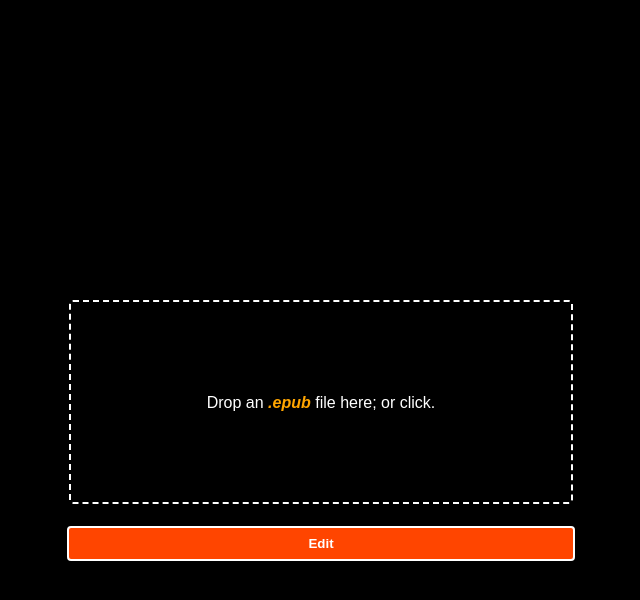
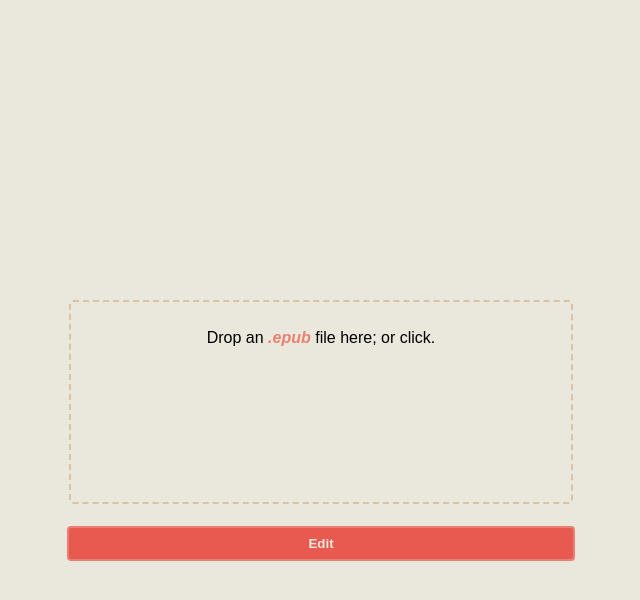
Before and after one commit to davekeogh/epubmangler, a FastAPI app: page / in a window 1280 px wide. Shown: the top 600 px of the page, without its empty margins (321-961 px from the left). Run offline with FastAPI, Linux system fonts and the light colour scheme.

Commit message:
web: some reorganizing

```diff
--- a/web/main.py
+++ b/web/main.py
@@ -6,47 +6,54 @@ import uuid
 
 from pathlib import Path
 
-from fastapi import FastAPI, File, Form, UploadFile
+from fastapi import FastAPI, File, UploadFile, Request
 from fastapi.responses import HTMLResponse
 from fastapi.staticfiles import StaticFiles
 
 from epubmangler import EPub, strip_namespace
 
+
+class TemplateResponse(HTMLResponse):
+    template:str = open(Path('static/template.html'), 'r').read()
+    def __init__(self, inner_html: str) -> None:
+        HTMLResponse.__init__(self, self.template.replace('{{body}}', inner_html))
+
+
 app = FastAPI()
-app.mount("/static", StaticFiles(directory="static"), name="static")
-template = open(Path("static/template.html"), "r").read()
-
-# TODO: Needs a backend to delete everything in /upload after a while
-
+app.mount('/static', StaticFiles(directory='static'), name='static')
+app.mount('/upload', StaticFiles(directory='upload'), name='upload')
 
 @app.get("/")
 async def main():
-    return HTMLResponse(open(Path("static/main.html"), "r").read())
+    return HTMLResponse(open(Path('static/main.html'), 'r').read())
 
 
-@app.post("/edit")
+@app.post('/edit')
 async def edit(file: UploadFile = File(...)):
     filename = Path("upload", file.filename)
 
-    with open(filename, "wb") as temp:
+    with open(filename, 'wb') as temp:
         temp.write(await file.read())
 
     try:
         epub = EPub(filename)
     except ValueError:
         os.remove(filename)
-        return HTMLResponse(template.replace("{{ body }}", f"not an epub: {filename}"))
+        return TemplateResponse(f'not an epub: {filename}')
 
-    cover_path = Path(epub.get_cover())
-    temp_cover = Path()
     inner_html = ''
 
-    if cover_path.is_file():
-        temp_cover = Path('static/images', f'{uuid.uuid4()}{cover_path.suffix}')
-        shutil.copy(cover_path, temp_cover)
+    if epub.get_cover():
+        cover_path = Path(epub.get_cover())
+        temp_cover = Path()
+        inner_html += '<div id="content">'
 
-    if temp_cover.is_file():
-        inner_html += f'<img src="{temp_cover}" alt="cover image" />\n'
+        if cover_path.is_file():
+            temp_cover = Path('upload/image', f'{uuid.uuid4()}{cover_path.suffix}')
+            shutil.copy(cover_path, temp_cover)
+
+        if temp_cover.is_file():
+            inner_html += f'<img src="{temp_cover}" alt="cover image" />\n'
 
     inner_html += (
         f'<p>editing: {filename.name}</p>\n'
@@ -55,10 +62,17 @@ async def edit(file: UploadFile = File(...)):
     )
 
     for item in epub.metadata:
-        inner_html += (
-            f'<label for="{item.tag}">{strip_namespace(item.tag)}:</label>'
-            f'<input type="text" name="{item.tag}-text" value="{item.text}" />'
-        )
+        if strip_namespace(item.tag) == 'description':
+            inner_html += (
+                f'<label for="{item.tag}">{strip_namespace(item.tag)}:</label><br />'
+                f'<textarea rows="5" cols="50" name="{item.tag}-text">{item.text}</textarea>'
+            )
+        else:
+            inner_html += (
+                f'<label for="{item.tag}">{strip_namespace(item.tag)}:</label>'
+                f'<input type="text" name="{item.tag}-text" value="{item.text}" />'
+            )
+
 
         if item.attrib:
             inner_html += f'<input type="text" name="{item.tag}-attrib" value="{item.attrib}" />'
@@ -66,21 +80,28 @@ async def edit(file: UploadFile = File(...)):
         inner_html += f'<button type="button" class="delete">x</button><br />\n'
 
     inner_html += (
-        '<label for="new-tag">new:</label><input type="text" name="new-tag" />'
-        '<input type="text" name="new-text" /><input type="text" name="new-attrib" />'
-        '<button type="button" class="add">+</button><br /><br />\n'
+        '<p><label for="new-tag">new:</label><br />'
+        '<input type="text" name="new-tag" /><input type="text" name="new-text" />'
+        '<input type="text" name="new-attrib" />'
+        '<button type="button" class="add">+</button></p>\n'
         '<button type="submit">Save</button>\n'
-        '</form>'
+        '</form></div>'
     )
 
-    return HTMLResponse(template.replace("{{ body }}", inner_html))
+    return TemplateResponse(inner_html)
 
 
 @app.post("/download")
-async def download(filename: str = Form(...)):
-    if Path(filename).parent != Path("upload"):
-        return HTMLResponse(template.replace("{{ body }}", f"bad request: {filename}"))
+async def download(request: Request):
+    form = await request.form()
 
-    inner_html = f"downloading: {Path(filename).name}"
+    print(str(form))
 
-    return HTMLResponse(template.replace("{{ body }}", inner_html))
+    # TODO: The form data needs to have the -tag, -text, -attrib suffixes stripped etc.
+
+    if Path(form['filename']).parent != Path('upload'):
+        return TemplateResponse(f'bad request: {form["filename"]}')
+
+    epub = EPub(Path(form['filename']))
+
+    return TemplateResponse(f'downloading: {Path(epub.file).name}')
--- a/web/static/main.html
+++ b/web/static/main.html
@@ -21,7 +21,8 @@ $(document).ready(function () {
     else {
       $("form p").html("Drop an <em>.epub</em> file here; or click.");
       $("form button").attr("disabled", true);}
-});});
+  });
+});
 </script>
 </body>
 </html>
--- a/web/static/style.css
+++ b/web/static/style.css
@@ -1,13 +1,13 @@
 body {
   font-family: Arial;
-  color: white;
-  background: black;
+  color: #000000;
+  background: #EAE7DC;
 }
 
 em {
   font-style: italic;
   font-weight: bold;
-  color: orange;
+  color: #E98074;
 }
 
 form.upload {
@@ -19,14 +19,14 @@ form.upload {
   width: 500px;
   height: 200px;
   border-radius: 4px;
-  border: 2px dashed white;
+  border: 2px dashed #D8C3A5;
 }
 
 form.upload p {
   width: 100%;
   height: 100%;
   text-align: center;
-  line-height: 170px;
+  line-height: 40px;
 }
 
 form.upload input[type="file"] {
@@ -42,14 +42,14 @@ form.upload input[type="file"] {
 form button[type="submit"] {
   margin: 0;
   font-weight: bold;
-  color: white;
-  background: orangered;
+  color: #EAE7DC;
+  background: #E85A4F;
   width: 508px;
   height: 35px;
   margin-top: -20px;
   margin-left: -4px;
   border-radius: 4px;
-  border: 2px solid white;
+  border: 2px solid #E98074;
   transition: all 0.2s ease;
   outline: none;
 }
@@ -59,9 +59,9 @@ form button.delete {
   font-weight: bold;
   outline: none;
   border-radius: 2px;
-  border: 1px solid white;
-  color: white;
-  background: maroon;
+  border: 1px solid #8E8D8A;
+  color: #EAE7DC;
+  background: #E85A4F;
 }
 
 form button.add {
@@ -69,15 +69,15 @@ form button.add {
   font-weight: bold;
   outline: none;
   border-radius: 2px;
-  border: 1px solid white;
-  color: white;
-  background: goldenrod;
+  border: 1px solid #8E8D8A;
+  color: #EAE7DC;
+  background: #E98074;
 }
 
 form button:hover {
   /* TODO: Do some transformation on the current colors */
-  background:orange;
-  color: black;
+  background:#D8C3A5;
+  color: #000000;
 }
 
 form button:active {
--- a/web/static/template.html
+++ b/web/static/template.html
@@ -7,6 +7,6 @@
 <title>E P U B M A N G L E R</title>
 </head>
 <body>
-{{ body }}
+{{body}}
 </body>
 </html>
```
Also changed, not shown: web/tidy.py (added, +18 -0 lines).
